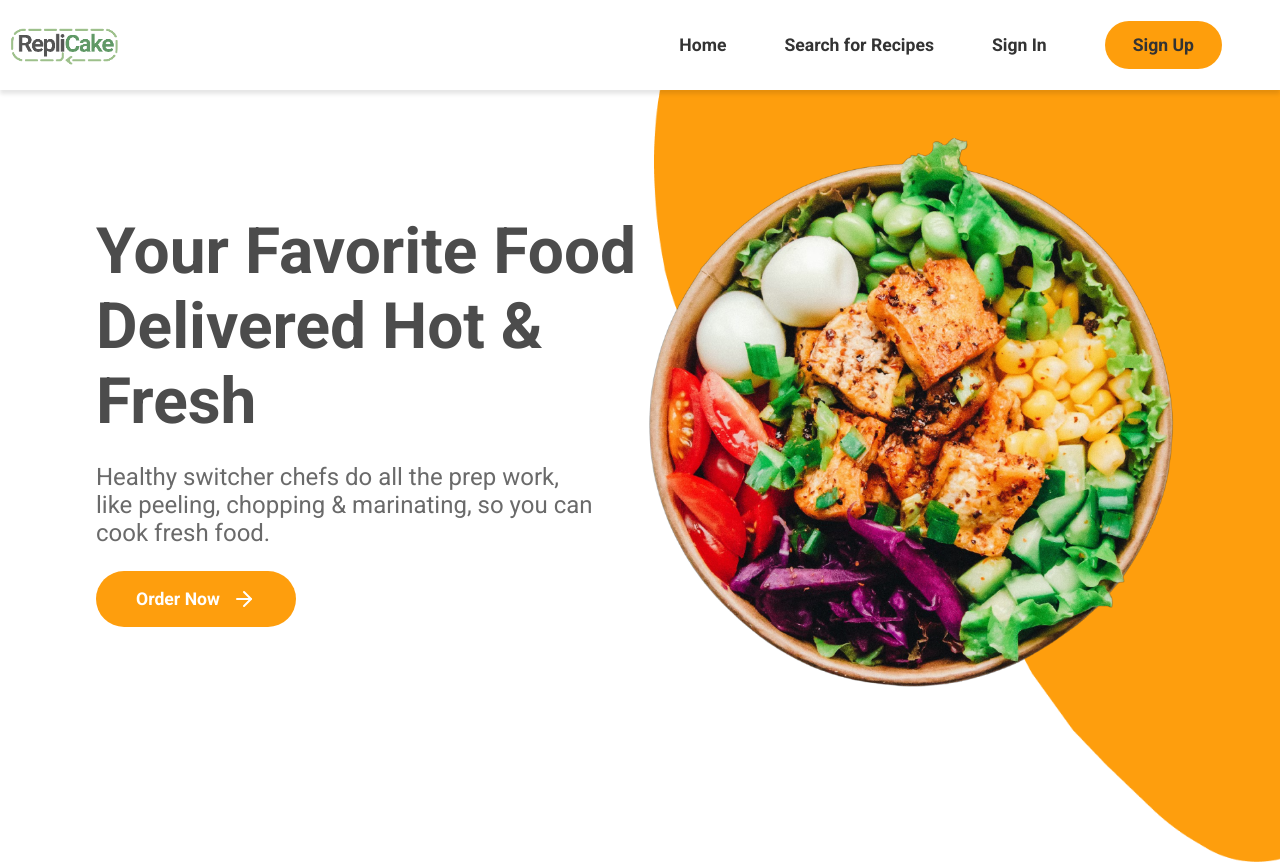
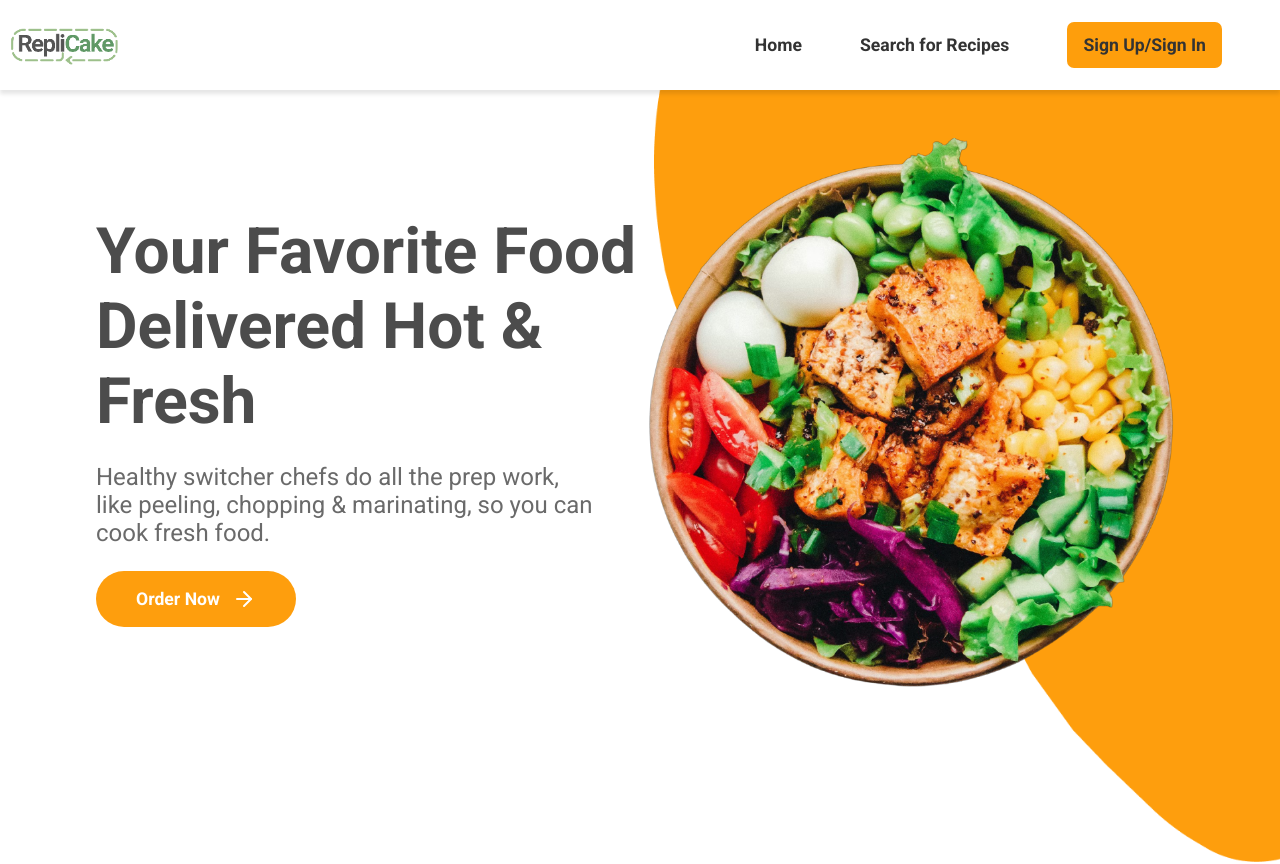
Before and after one commit to HPhilipN/C276-Project, a React (Vite) app in the folder frontend/: page / in a window 1280 px wide. Shown: the top 864 px of the page. Built offline with nearby package versions, Linux system fonts and the light colour scheme.

Commit message:
edit navbar

```diff
--- a/frontend/src/NavBar.css
+++ b/frontend/src/NavBar.css
@@ -43,9 +43,20 @@
     }
   }
 
-  .primary-button{
+
+  .primary-button {
+    padding: 13px 16px; /* Adjust the padding as desired */
+    border-radius: 7px; /* Adjust the border radius as desired */
     background: #fe9e0c;
+    color: #000000; /* Set the text color */
+    text-decoration: none;
+    transition: background-color 0.3s ease-in-out;
   }
+
+  .primary-button:hover {
+    background-color: #e0e0e0; /* Set the background color on hover */
+  }
+
 
   .navbar-logo-container img {
     height: 40px; /* Adjust the height as needed */
--- a/frontend/src/Navbar.jsx
+++ b/frontend/src/Navbar.jsx
@@ -1,6 +1,5 @@
 import React, { useState } from "react";
 import Logo from "./assets/Logo.png";
-import { BiSolidHome } from "react-icons/bi";
 import { HiOutlineBars3 } from "react-icons/hi2";
 import Box from "@mui/material/Box";
 import Drawer from "@mui/material/Drawer";
@@ -13,7 +12,7 @@ import ListItemText from "@mui/material/ListItemText";
 import HomeIcon from "@mui/icons-material/Home";
 import SearchIcon from '@mui/icons-material/Search';
 import LoginOutlinedIcon from '@mui/icons-material/LoginOutlined';
-import PersonAddAltRoundedIcon from '@mui/icons-material/PersonAddAltRounded';
+import {Link} from 'react-router-dom';
 import "./Navbar.css";
 
 const Navbar = () => {
@@ -22,18 +21,16 @@ const Navbar = () => {
     {
       text: "Home",
       icon: <HomeIcon />,
+
     },
     {
       text: "Search for Recipes",
       icon: <SearchIcon />,
     },
     {
-      text: "Sign In",
+      text: "Sign Up/Sign In",
       icon: <LoginOutlinedIcon />,
-    },
-    {
-      text: "Sign Up",
-      icon: <PersonAddAltRoundedIcon  />,
+      link: "/login",
     },
   ];
 
@@ -45,8 +42,7 @@ const Navbar = () => {
       <div className="navbar-links-container">
         <a href ="/">Home</a>
         <a>Search for Recipes</a>
-        <a href ="/login">Sign In</a>
-        <a href ="/login" className="primary-button">Sign Up</a>
+        <a href ="/login" className="primary-button">Sign Up/Sign In</a>
       </div>
       <div className="navbar-menu-container">
         <HiOutlineBars3 onClick={() => setOpenMenu(true)} />
```
